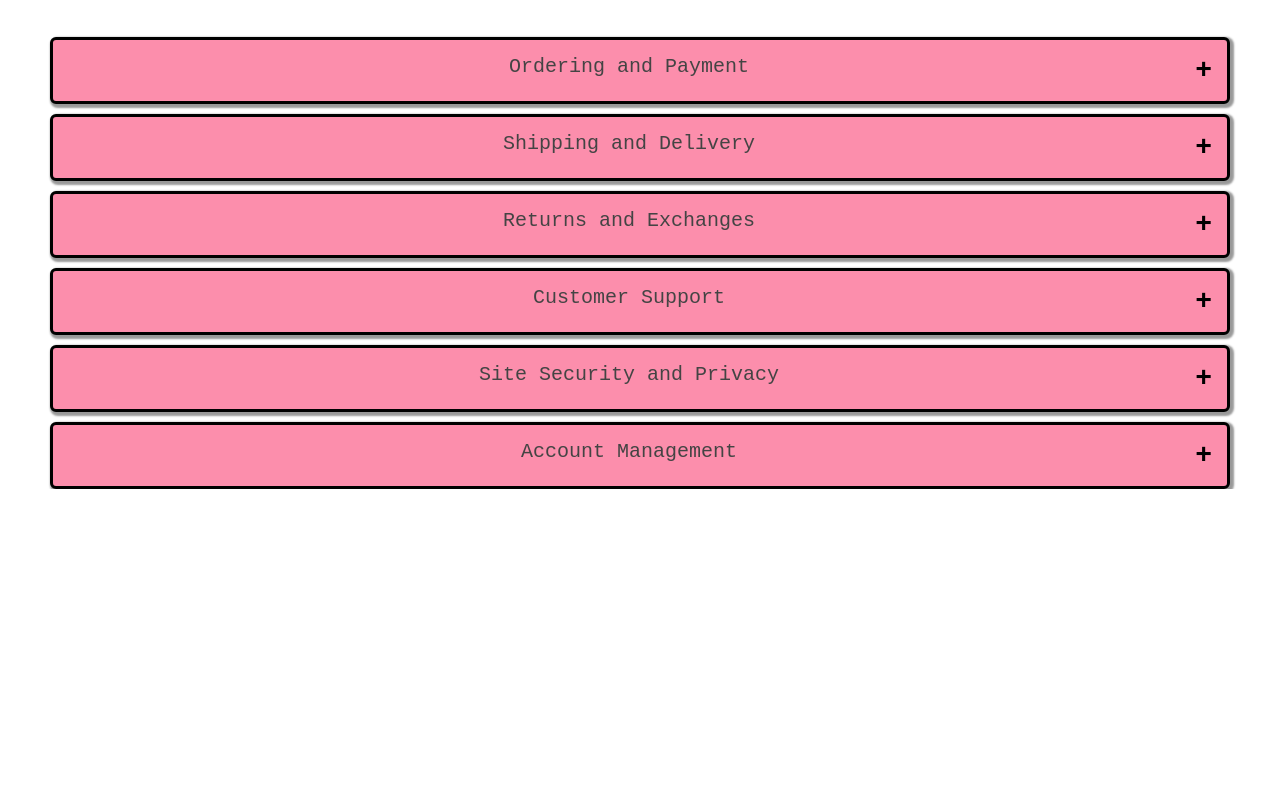
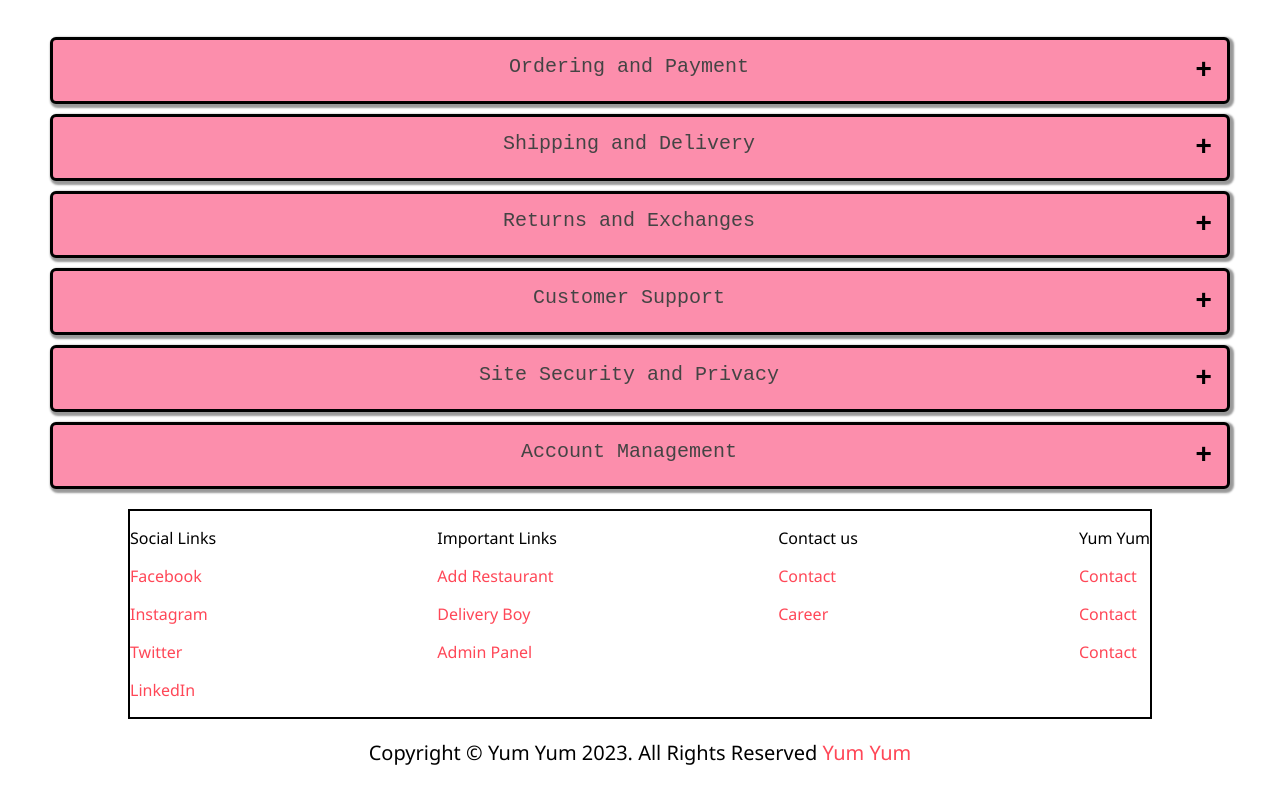
Before and after one commit to mirazxmondal/Yum-Yum, a plain HTML site: page index.html in a window 1280 px wide. Shown: the part 1502-2288 px from the top of the page. Before the commit the page ends 1991 px from the top, so only its background shows below. Drawn offline with nearby package versions, Linux system fonts and the light colour scheme.

Commit message:
Footer Added

```diff
--- a/Assets/CSS/style.css
+++ b/Assets/CSS/style.css
@@ -371,9 +371,19 @@ h1 {
 
 /* Footer */
 .footer-main {
-    height: 100%;
-    width: 100%;
+    display: flex !important;
+    flex-wrap: wrap !important;
+    justify-content: space-between;
+    margin-top: 20px;
+    margin-right: 10%;
+    margin-left: 10%;
+    border: solid black 2px;
+}
 
+.copyright {
+  text-align: center;
+  font-weight: 500;
+  font-size: 20px;
 }
 
 /* Hamburger */
@@ -384,7 +394,7 @@ h1 {
   }
 }
 
-.container {
+/* .container {
   display: inline-block;
   cursor: pointer;
 }
@@ -405,4 +415,4 @@ h1 {
 
 .change .bar3 {
   transform: translate(0, -11px) rotate(45deg);
-}
+} */
--- a/index.html
+++ b/index.html
@@ -231,9 +231,45 @@
     <footer>
         <div class="footer-main">
 
+          <div class="footer-child">
+            <p class="p-social">Social Links</p>
+            <p class="footer-ul">
+              <p class="li-social"><a href="">Facebook</a></p>
+              <p class="li-social"><a href="">Instagram</a></p>
+              <p class="li-social"><a href="">Twitter</a></p>
+              <p class="li-social"><a href="">LinkedIn</a></p>
+            </p>
+          </div>
 
+          <div class="footer-child">
+            <p class="p-important">Important Links</p>
+            <p class="footer-ul">
+            <p class="li-important"><a href="">Add Restaurant</a></p>
+            <p class="li-important"><a href="">Delivery Boy</a></p>
+            <p class="li-important"><a href="">Admin Panel</a></p>
+            </p>
+          </div>
+
+          <div class="footer-child">
+            <p class="p-contact">Contact us</p>
+            <p class="footer-ul">
+              <p class="li-contact"><a href="">Contact</a></p>
+              <p class="li-contact"><a href="">Career</a></p>
+            </p>
+          </div>
+
+          <div class="footer-child">
+            <p class="p-navlink">Yum Yum</p>
+            <p class="footer-ul">
+              <p class="li-nav"><a href="">Contact</a></p>
+              <p class="li-nav"><a href="">Contact</a></p>
+              <p class="li-nav"><a href="">Contact</a></p>
+            </p>
+
+          </div>
 
         </div>
+        <p class="copyright"> Copyright © Yum Yum 2023. All Rights Reserved <a href="https://yummyumm.netlify.app/">Yum Yum</a></p>
     </footer>
 
     <script src="https://cdn.lordicon.com/ritcuqlt.js"></script>
```
Lines whose indentation alone changed are shown as unchanged.
